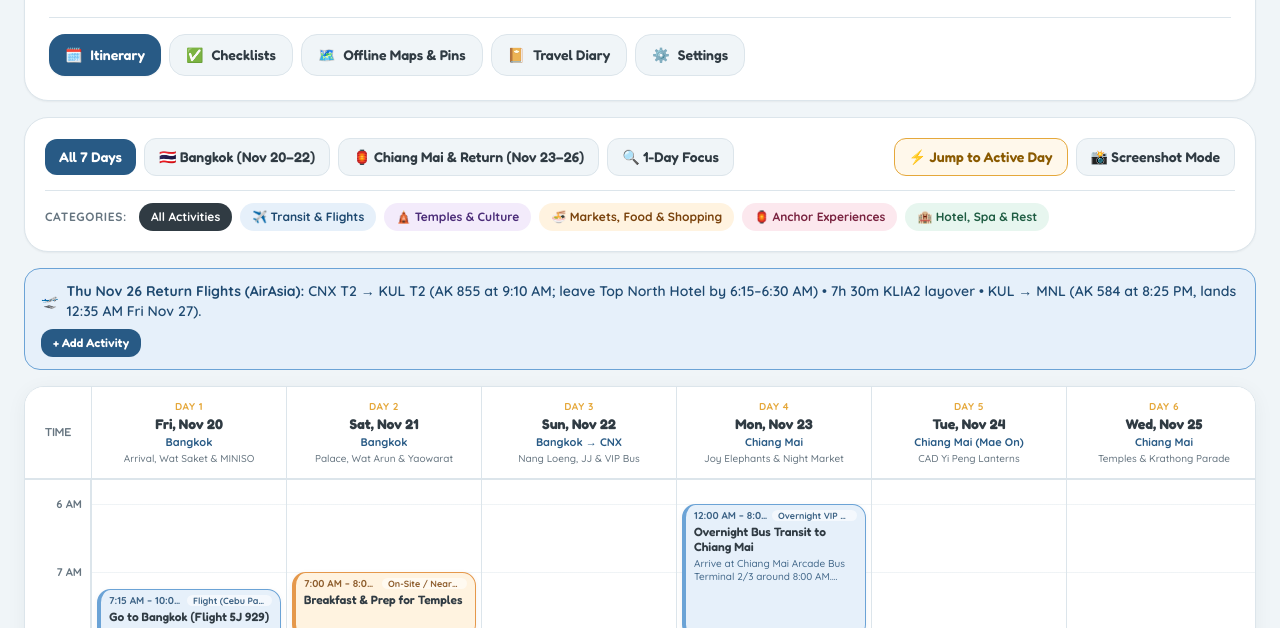
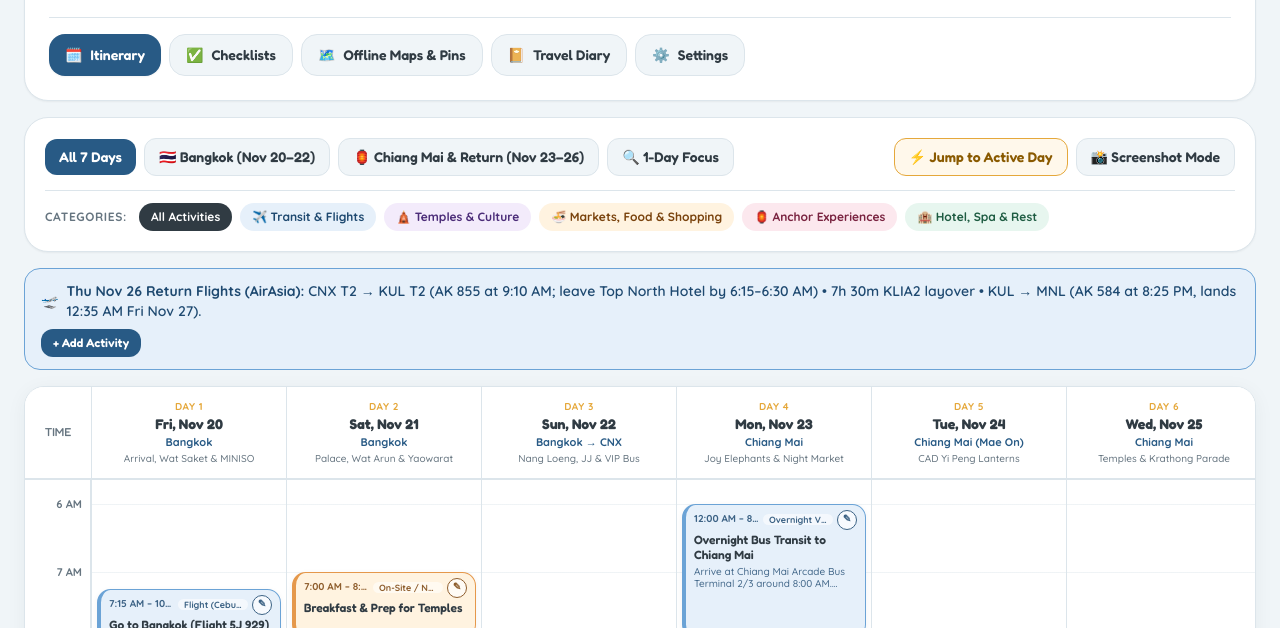
Before and after one commit to jomagallano/thailand-2026, a plain HTML site: page index.html in a window 1280 px wide. Shown: the part 148-776 px from the top of the page. Drawn offline with nearby package versions, Linux system fonts and the light colour scheme.

Commit message:
Refactor event card HTML structure and onclick handlers

```diff
--- a/index.html
+++ b/index.html
@@ -2117,12 +2117,18 @@
             : `${formatDisplayTime(ev.start)} – ${formatDisplayTime(ev.end)}`;
 
           html += `
-            <div onclick="openEditEventModal('${ev.id}')" class="event-card cat-${ev.category} ${isDimmed ? 'dimmed' : ''}" style="top: ${topPx}px; height: ${heightPx}px;">
+            <div class="event-card cat-${ev.category} ${isDimmed ? 'dimmed' : ''}" style="top: ${topPx}px; height: ${heightPx}px;">
               <div class="flex items-center justify-between gap-1 text-[10px] font-bold opacity-85 leading-tight">
                 <span class="truncate">${displayTimeRange}</span>
-                ${ev.transport && heightPx >= 36 ? `<span class="px-1.5 py-0.2 rounded-full bg-white/65 text-[9px] shrink-0 max-w-[85px] truncate">${escapeHTML(ev.transport)}</span>` : ''}
+                <div class="flex items-center gap-1 shrink-0">
+                  ${ev.transport && heightPx >= 36 ? `<span class="px-1.5 py-0.2 rounded-full bg-white/65 text-[9px] truncate max-w-[70px]">${escapeHTML(ev.transport)}</span>` : ''}
+                  <button type="button" onclick="event.stopPropagation(); openEditEventModal('${ev.id}')" title="Click to edit activity"
+                    class="w-5 h-5 rounded-full bg-white/80 border border-current flex items-center justify-center text-[10px] font-bold shadow-2xs hover:bg-white cursor-pointer">
+                    ✎
+                  </button>
+                </div>
               </div>
-              <div class="font-fredoka text-xs font-semibold leading-tight mt-0.5 ${heightPx < 48 ? 'truncate' : 'line-clamp-2'}">${escapeHTML(ev.title)}</div>
+              <div onclick="openEditEventModal('${ev.id}')" class="font-fredoka text-xs font-semibold leading-tight mt-0.5 cursor-pointer ${heightPx < 48 ? 'truncate' : 'line-clamp-2'}">${escapeHTML(ev.title)}</div>
               ${heightPx > 78 && ev.notes ? `<div class="text-[10px] opacity-80 mt-1 line-clamp-2 leading-tight">${escapeHTML(ev.notes)}</div>` : ''}
             </div>
           `;
```
